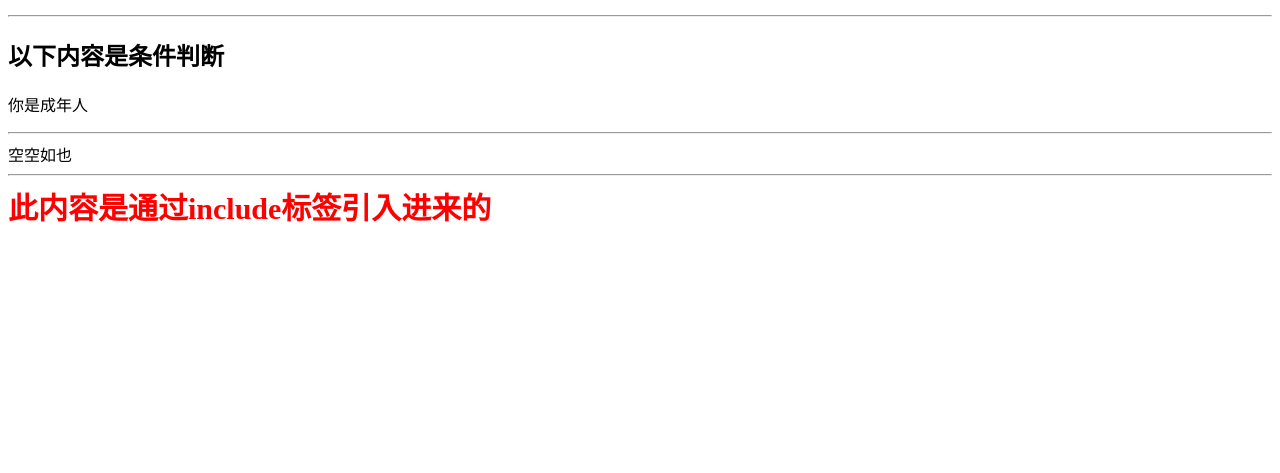
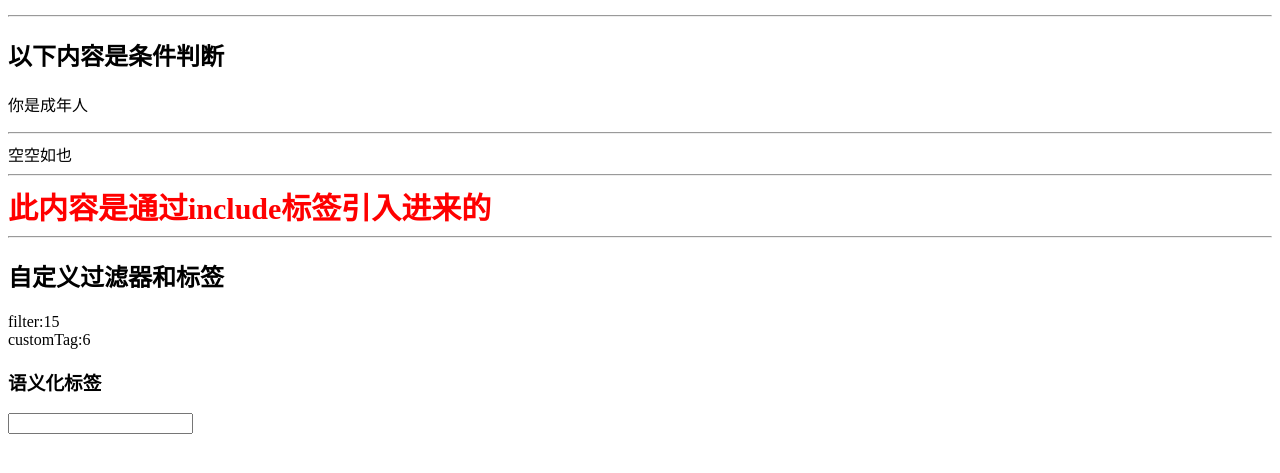
Before and after one commit to zhangap/python-django-learn, a Django app: page /runoob/ in a window 1280 px wide. Shown: the part 257-730 px from the top of the page. Run offline with Django 5.2, Linux system fonts and the light colour scheme.

Commit message:
自定义标签和过滤器

```diff
--- a/HelloWorld/templates/runoob.html
+++ b/HelloWorld/templates/runoob.html
@@ -1,3 +1,4 @@
+{% load my_tags %}
 <h1>后面内容是模板变量：{{ name }}</h1>
 <hr/>
 <h2>以下内容是循环出来的</h2>
@@ -21,3 +22,11 @@
 {% endfor %}
 <hr>
 {% include 'include.html'%}
+<hr>
+<h2>自定义过滤器和标签</h2>
+<div>filter:{{ 3 | my_filter:5}}</div>
+<div>
+    customTag:{% my_tag1 1 2 3 %}
+</div>
+<h3>语义化标签</h3>
+{% my_html_tag "username" "username-box" %}
--- /dev/null
+++ b/HelloWorld/templatetags/my_tags.py
@@ -0,0 +1,23 @@
+from django import template
+from django.utils.safestring import mark_safe
+
+register = template.Library()
+
+
+# 自定义过滤器
+@register.filter
+def my_filter(v1, v2):
+    return v1 * v2
+
+
+# 自定义标签
+@register.simple_tag
+def my_tag1(v1, v2, v3):
+    return v1 * v2 * v3
+
+
+# 语义化标签
+@register.simple_tag
+def my_html_tag(v1,v2):
+    temp_html = "<input type='text' id = '%s' class='%s'>" % (v1, v2)
+    return mark_safe(temp_html)
```
Also changed, not shown: HelloWorld/HelloWorld/settings.py (+4 -8 lines).
